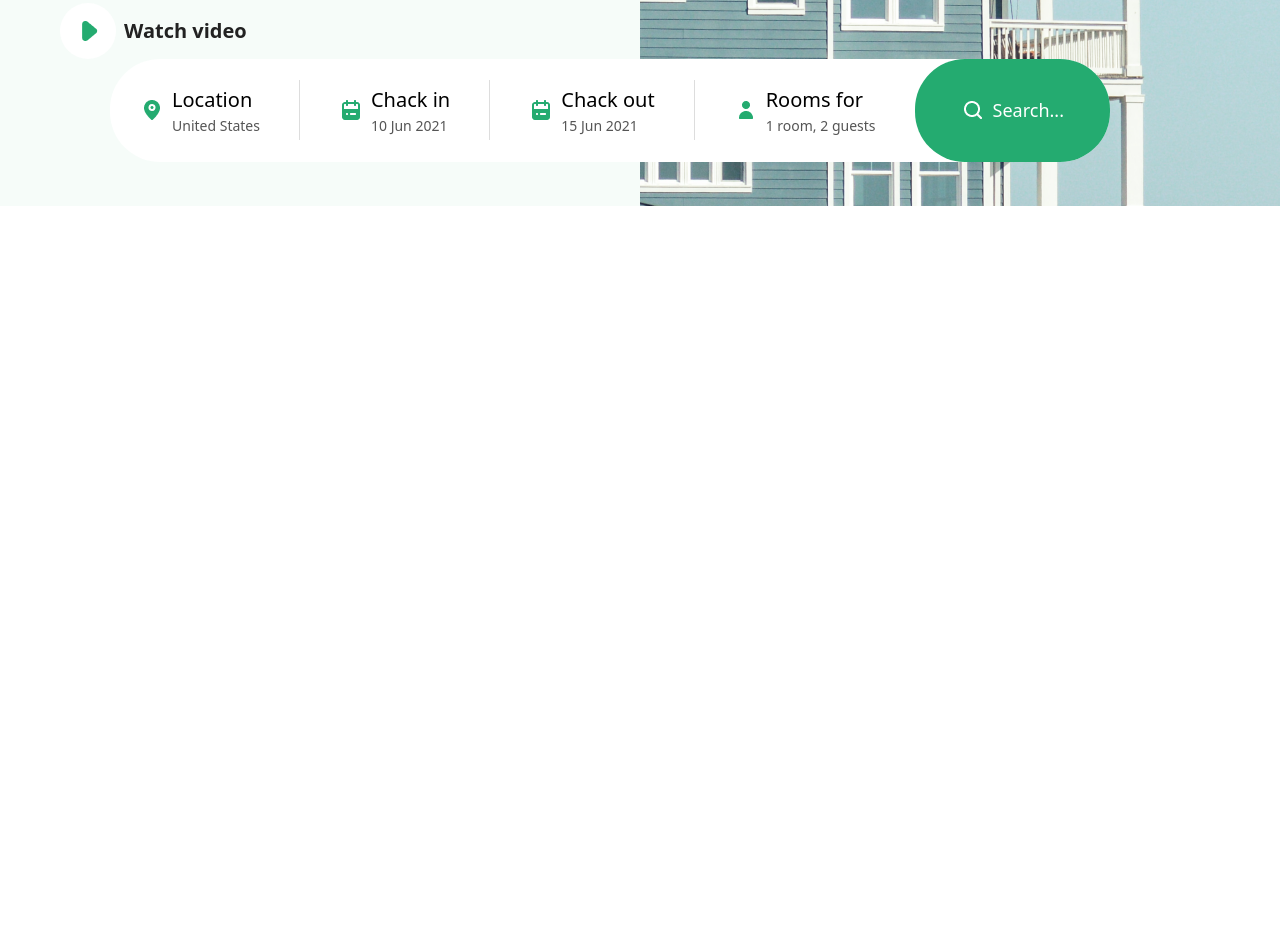
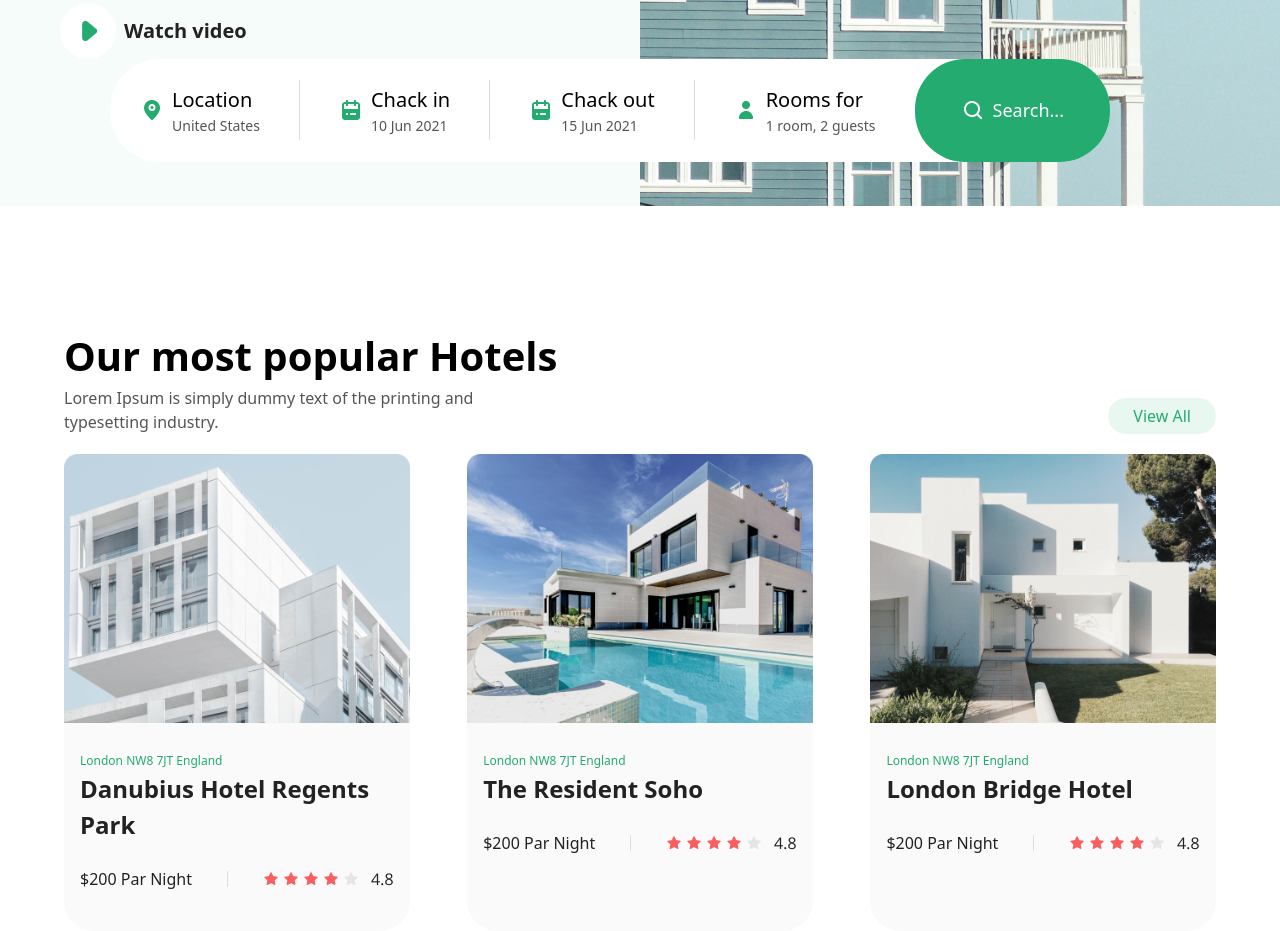
Before and after one commit to Joseph-RY/Team-Work-1, a website: page src/joseph.html in a window 1280 px wide. Shown: the part 590-1521 px from the top of the page. Before the commit the page ends 916 px from the top, so only its background shows below. Drawn offline with nearby package versions, Linux system fonts and the light colour scheme; files that its build step writes are made by us from their sources.

Commit message:
add section_1

```diff
--- a/src/joseph.html
+++ b/src/joseph.html
@@ -80,6 +80,63 @@
                 </aside>
             </section>
         </header>
+
+        <main class="flex flex-col gap-[120px]">
+            <section class="flex flex-col gap-5 px-[5%]">
+                <div class="flex flex-col lg:flex-row items-end justify-between">
+                    <div>
+                        <h2 class="text-[20px] lg:text-[40px] font-semibold">Our most popular Hotels</h2>
+                        <p class="text-[#555]">Lorem Ipsum is simply dummy text of the printing and <br class="hidden lg:block"> typesetting industry.</p>
+                    </div>
+                    <a class="text-[#24AB70] bg-[#E9F7F1] px-[25px] py-[6px] rounded-[30px]" href="#">View All</a>
+                </div>
+                <div class="flex flex-col lg:flex-row justify-between gap-10 lg:gap-0">
+                    <article class="lg:max-w-[500px] lg:w-[30%] bg-[#FAFAFA] pb-10 rounded-[30px] flex flex-col gap-6">
+                        <div>
+                            <img src="../images/Joseph-Images/item(3).png" alt="">
+                        </div>
+                        <div class="px-4">
+                            <span class="text-[#24AB70] text-[12px]">London NW8 7JT England</span>
+                            <h4 class="text-[#222] text-[24px] font-semibold">Danubius Hotel Regents Park</h4>
+                        </div>
+                        <div class="flex items-center justify-between px-4">
+                            <p class="text-[#222]">$200 Par Night</p>
+                            <hr class="w-[1px] h-4 bg-[#DDD] border-none">
+                            <img src="../images/Joseph-Images/Group 10.png" alt="">
+                        </div>
+                    </article>
+                    <article class="lg:max-w-[500px] lg:w-[30%] bg-[#FAFAFA] pb-10 rounded-[30px] flex flex-col gap-6">
+                        <div>
+                            <img src="../images/Joseph-Images/item(2).png" alt="">
+                        </div>
+                        <div class="px-4">
+                            <span class="text-[#24AB70] text-[12px]">London NW8 7JT England</span>
+                            <h4 class="text-[#222] text-[24px] font-semibold">The Resident Soho</h4>
+                        </div>
+                        <div class="flex items-center justify-between px-4">
+                            <p class="text-[#222]">$200 Par Night</p>
+                            <hr class="w-[1px] h-4 bg-[#DDD] border-none">
+                            <img src="../images/Joseph-Images/Group 10.png" alt="">
+                        </div>
+                    </article>
+                    <article class="lg:max-w-[500px] lg:w-[30%] bg-[#FAFAFA] pb-10 rounded-[30px] flex flex-col gap-6">
+                        <div>
+                            <img src="../images/Joseph-Images/item(1).png" alt="">
+                        </div>
+                        <div class="px-4">
+                            <span class="text-[#24AB70] text-[12px]">London NW8 7JT England</span>
+                            <h4 class="text-[#222] text-[24px] font-semibold">London Bridge Hotel</h4>
+                        </div>
+                        <div class="flex items-center justify-between px-4">
+                            <p class="text-[#222]">$200 Par Night</p>
+                            <hr class="w-[1px] h-4 bg-[#DDD] border-none">
+                            <img src="../images/Joseph-Images/Group 10.png" alt="">
+                        </div>
+                    </article>
+                </div>
+            </section>
+        </main>
+
     </div>
 
 </body>
```
